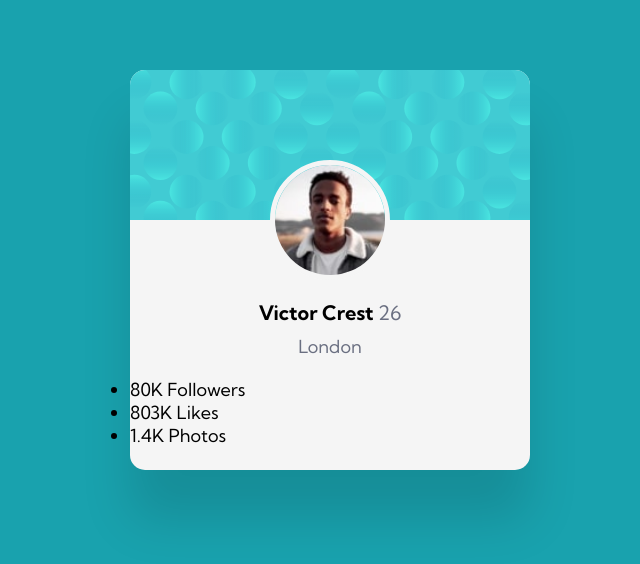
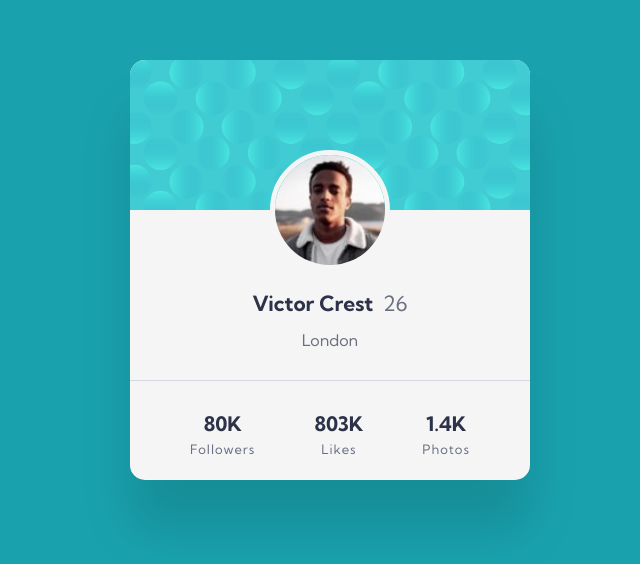
Before and after one commit to anetakotas/profile-card-component, a plain HTML site: page index.html in a window 1280 px wide. Shown: the part 130-694 px from the top of the page, without its empty margins (310-950 px from the left). Drawn offline with Linux system fonts and the light colour scheme.

Commit message:
name and stats update

```diff
--- a/index.html
+++ b/index.html
@@ -27,15 +27,15 @@
         <ul>
           <li>
             80K
-            Followers
+            <div>Followers</div>
           </li>
           <li>
             803K
-            Likes
+            <div>Likes</div>
           </li>
           <li>
             1.4K
-            Photos
+            <div>Photos</div>
           </li>
         </ul>
 
--- a/style.scss
+++ b/style.scss
@@ -1,6 +1,8 @@
 $fontBold: 700;
 $fontNormal: 400;
 $DarkGrayishBlue: hsl(227, 10%, 46%);
+$VeryDarkDesaturatedBlue: hsl(229, 23%, 23%);
+$DarkCyan: hsl(185, 75%, 39%);
 
 *, *::before, *::after {
     box-sizing: border-box;
@@ -11,7 +13,7 @@ $DarkGrayishBlue: hsl(227, 10%, 46%);
 html {
     font-family: 'Kumbh Sans', sans-serif;
     font-size: 18px;
-    background-color: hsl(185, 75%, 39%);
+    background-color: $DarkCyan;
 }
 
 body {
@@ -19,12 +21,13 @@ body {
     display: flex;
     justify-content: center;
     align-items: center;
+    margin: 0 5%;
 }
 
 .profileCard {
     background-color: whitesmoke;
     width: 400px;
-    height: 400px;
+    height: 420px;
     border-radius: 15px;
     box-shadow: 0px 50px 50px hsla(0, 0%, 0%, 0.124);
 }
@@ -55,19 +58,24 @@ body {
 }
 
 .name {
-    font-size: 20px;
+    font-size: 21px;
     padding-top: 80px;
     font-weight: $fontBold;
+    color:$VeryDarkDesaturatedBlue;
 
     span, div {
         font-weight: $fontNormal;
         color: $DarkGrayishBlue;
     }
 
+    span {
+        margin-left: 5px;
+    }
+
     div {
-        font-size: 18px;
-        margin-top: 10px;
-        margin-bottom: 20px;
+        font-size: 16px;
+        margin-top: 14px;
+        margin-bottom: 30px;
     }
 }
 
@@ -75,3 +83,44 @@ body {
     display: flex;
     justify-content: center;
 }
+
+.stats {
+    padding: 30px 60px 30px;
+    border-top: 1px hsl(229, 16%, 86%) solid;
+
+    ul {
+        list-style: none;
+        display: flex;
+        justify-content: space-between;
+    }
+
+    li {
+        display: flex;
+        flex-direction: column;
+        align-items: center;
+        color: $VeryDarkDesaturatedBlue;
+        font-weight: $fontBold;
+        font-size: 20px;
+
+        div {
+            color: $DarkGrayishBlue;
+            font-weight: $fontNormal;
+            font-size: 13px;
+            margin-top: 5px;
+            letter-spacing: 1px;
+        }
+    }
+
+}
+
+@media (max-width: 380px) {
+   .stats {
+       li {
+           font-size: 19px;
+
+           div {
+               font-size: 12px;
+           }
+       }
+   }
+}
```
Also changed, not shown: style.css, 1 other file.
